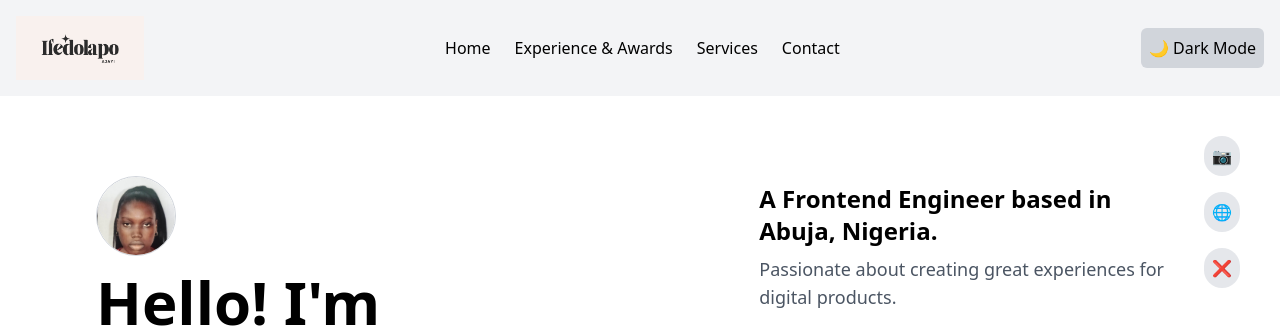
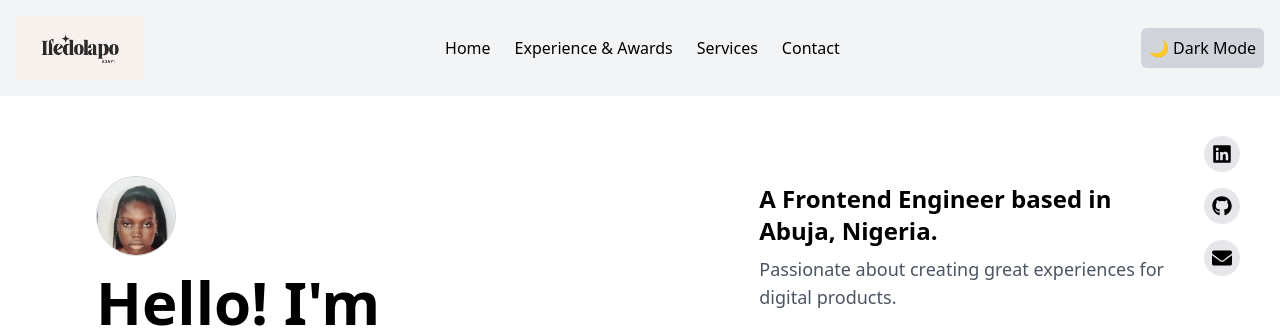
Before and after one commit to ifedolapo01/ifedolapo_ajayi, a Next.js app: page / in a window 1280 px wide. Shown: the top 333 px of the page. Built offline with nearby package versions, Linux system fonts and the light colour scheme.

Commit message:
hero and navbar update

```diff
--- a/src/components/Hero.js
+++ b/src/components/Hero.js
@@ -6,6 +6,7 @@ import { useEffect } from "react";
 import Link from "next/link";
 import Image from "next/image";
 import { motion } from "framer-motion";
+import { FaLinkedin, FaGithub, FaEnvelope } from "react-icons/fa";
 
 export default function Hero() {
   const darkMode = useSelector((state) => state.theme.darkMode);
@@ -19,6 +20,13 @@ export default function Hero() {
     }
   }, [darkMode]);
 
+  const scrollToSection = (id) => {
+    const section = document.getElementById(id);
+    if (section) {
+      section.scrollIntoView({ behavior: "smooth" });
+    }
+  };
+
   return (
     <section className="relative flex flex-col md:flex-row items-center justify-between text-left py-20 px-6 md:px-16 lg:px-24 gap-10 md:gap-20 bg-white dark:bg-black text-black dark:text-white">
 
@@ -29,18 +37,17 @@ export default function Hero() {
         transition={{ duration: 0.8 }}
         className="flex flex-col items-start text-left"
       >
-        {/* Profile Image */}
         <div className="w-16 h-16 md:w-20 md:h-20 overflow-hidden rounded-full border border-gray-300 dark:border-gray-700">
           <Image
             src="/profile_img.jpg"
             alt="Profile Picture"
             width={80}
             height={80}
+            priority
             className="rounded-full"
           />
         </div>
 
-        {/* Greeting */}
         <h1 className="mt-4 text-4xl md:text-6xl font-semibold leading-tight">
           Hello! I&apos;m <span className="text-black dark:text-white">Ifedolapo Ajayi</span>
         </h1>
@@ -53,7 +60,6 @@ export default function Hero() {
         transition={{ duration: 0.8 }}
         className="flex flex-col items-start"
       >
-        {/* Role & Description */}
         <h2 className="text-xl md:text-2xl font-semibold">
           A Frontend Engineer based in Abuja, Nigeria.
         </h2>
@@ -61,7 +67,6 @@ export default function Hero() {
           Passionate about creating great experiences for digital products.
         </p>
 
-        {/* Buttons */}
         <div className="mt-6 flex gap-4">
           <a
             href="mailto:ifedolapoajayi0@gmail.com"
@@ -69,29 +74,46 @@ export default function Hero() {
           >
             Talk with me
           </a>
-          <Link href="/projects">
-            <button className="px-6 py-3 border border-black dark:border-white text-black dark:text-white rounded-lg shadow-md hover:bg-gray-100 dark:hover:bg-gray-800 transition">
-              See my work
-            </button>
-          </Link>
+          <button
+            onClick={() => scrollToSection("selected-works")}
+            className="px-6 py-3 border border-black dark:border-white text-black dark:text-white rounded-lg shadow-md hover:bg-gray-100 dark:hover:bg-gray-800 transition"
+          >
+            See my work
+          </button>
         </div>
       </motion.div>
 
       {/* Social Icons */}
       <div className="absolute right-6 md:right-10 top-10 flex flex-col gap-4">
-        <Link href="#">
+        <Link
+          href="https://www.linkedin.com/in/ifedolapo-ajayi-3500aa1b2/"
+          target="_blank"
+          rel="noopener noreferrer"
+          aria-label="LinkedIn Profile"
+        >
           <button className="p-2 bg-gray-200 dark:bg-gray-800 rounded-full hover:bg-gray-300 dark:hover:bg-gray-700 transition">
-            📷
+            <FaLinkedin className="text-xl" />
           </button>
         </Link>
-        <Link href="#">
+
+        <Link
+          href="https://github.com/ifedolapo01"
+          target="_blank"
+          rel="noopener noreferrer"
+          aria-label="GitHub Profile"
+        >
           <button className="p-2 bg-gray-200 dark:bg-gray-800 rounded-full hover:bg-gray-300 dark:hover:bg-gray-700 transition">
-            🌐
+            <FaGithub className="text-xl" />
           </button>
         </Link>
-        <button className="p-2 bg-gray-200 dark:bg-gray-800 rounded-full hover:bg-gray-300 dark:hover:bg-gray-700 transition">
-          ❌
-        </button>
+
+        <a
+          href="mailto:ifedolapoajayi0@gmail.com"
+          aria-label="Send Email"
+          className="p-2 bg-gray-200 dark:bg-gray-800 rounded-full hover:bg-gray-300 dark:hover:bg-gray-700 transition"
+        >
+          <FaEnvelope className="text-xl" />
+        </a>
       </div>
     </section>
   );
--- a/src/components/Navbar.js
+++ b/src/components/Navbar.js
@@ -3,17 +3,17 @@
 import { useSelector, useDispatch } from "react-redux";
 import { toggleDarkMode } from "../store/store";
 import { useEffect, useState } from "react";
-import Image from "next/image"; // Import Image from Next.js
+import Image from "next/image";
 
 export default function Navbar() {
   const darkMode = useSelector((state) => state.theme.darkMode);
   const dispatch = useDispatch();
   const [isMobile, setIsMobile] = useState(false);
   const [menuOpen, setMenuOpen] = useState(false);
-  const [isClient, setIsClient] = useState(false); // Track if the component is mounted on the client
+  const [isClient, setIsClient] = useState(false);
 
   useEffect(() => {
-    setIsClient(true); // Set to true once mounted on the client
+    setIsClient(true);
 
     if (darkMode) {
       document.documentElement.classList.add("dark");
@@ -26,7 +26,7 @@ export default function Navbar() {
     const handleResize = () => {
       setIsMobile(window.innerWidth < 768);
       if (window.innerWidth >= 768) {
-        setMenuOpen(false); // Close menu when resizing to desktop
+        setMenuOpen(false);
       }
     };
 
@@ -45,7 +45,7 @@ export default function Navbar() {
     }
   };
 
-  if (!isClient) return null; // Return null on server-side render to avoid hydration issues
+  if (!isClient) return null;
 
   return (
     <nav
```
